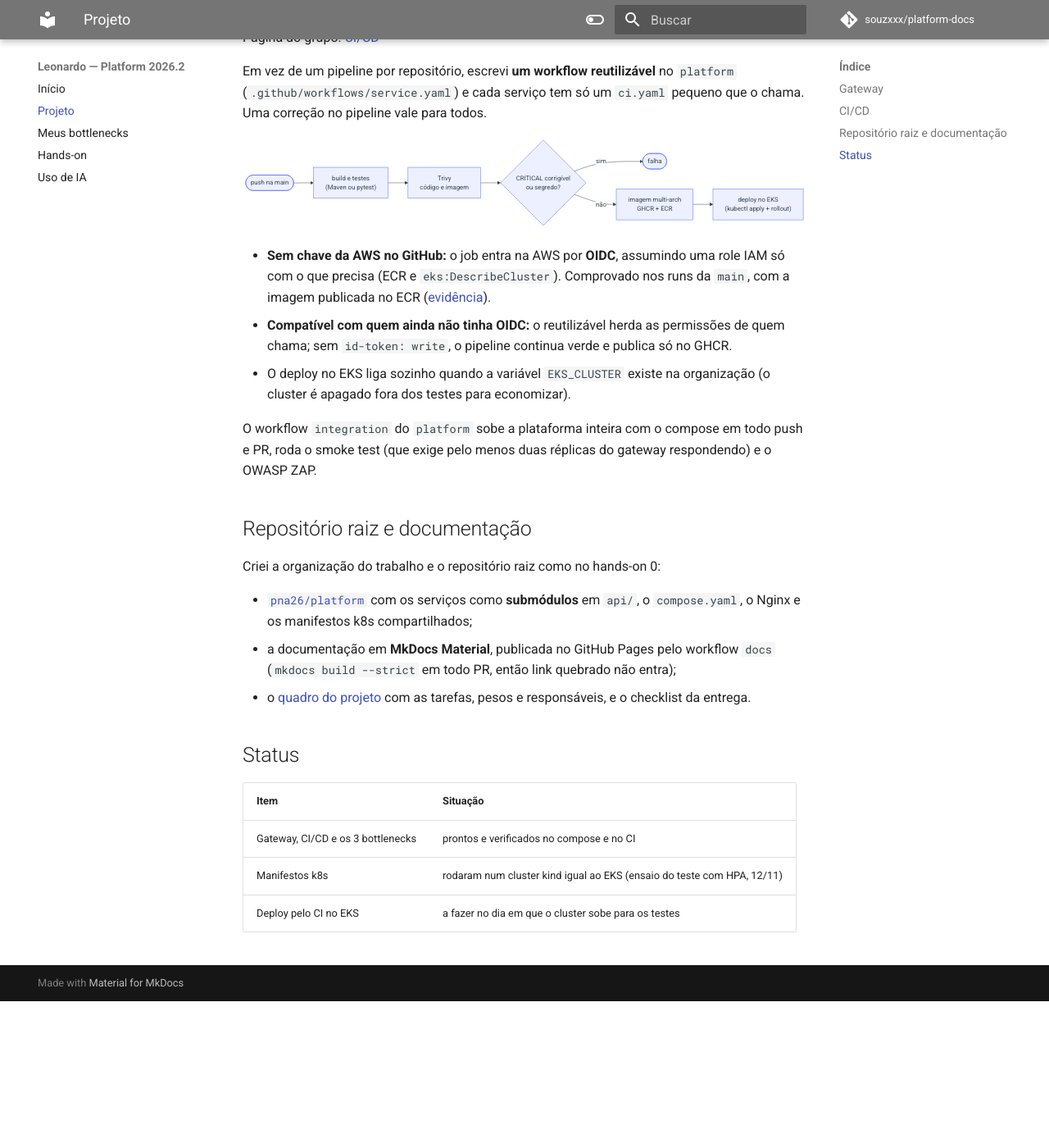
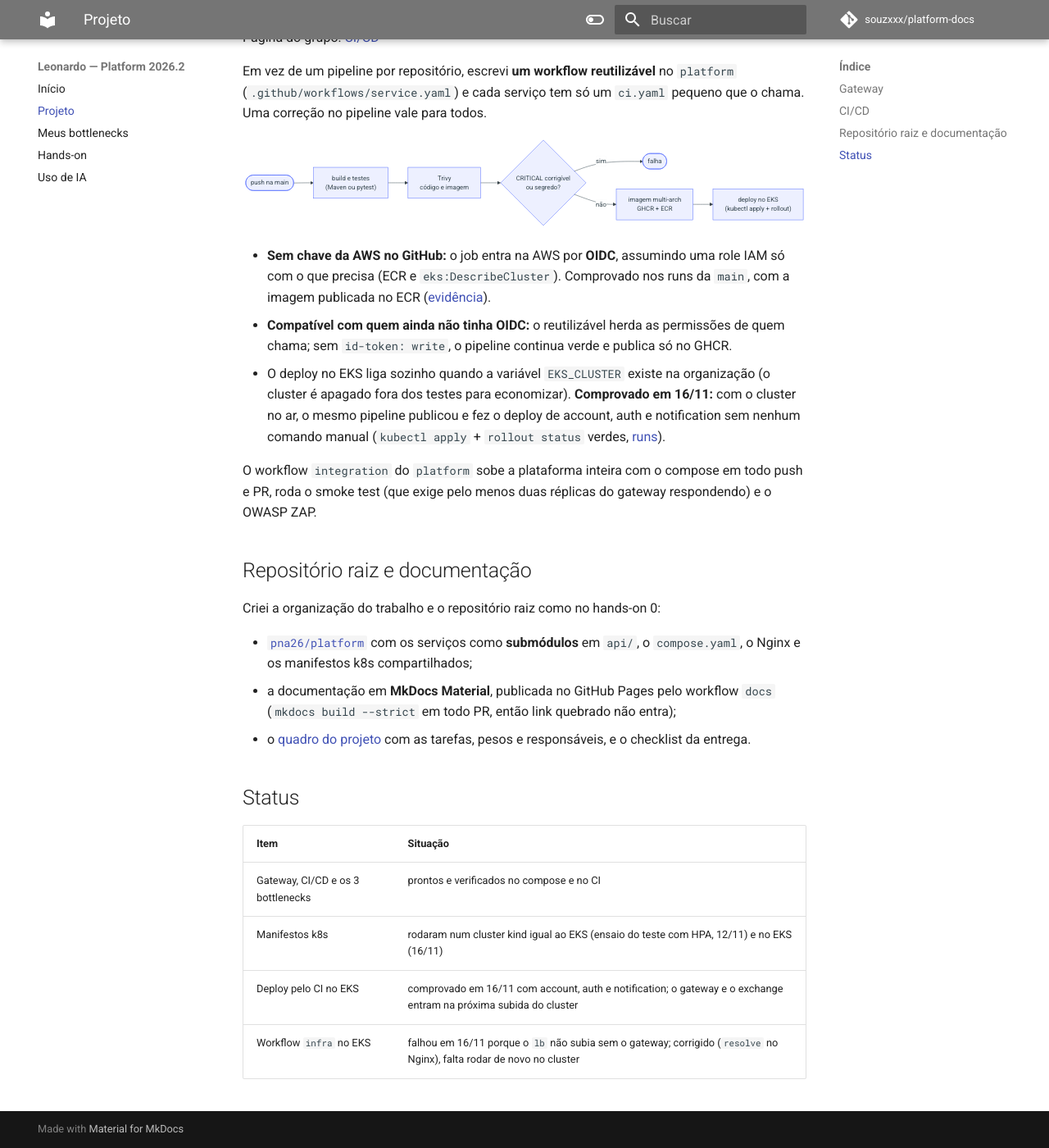
Before and after one commit to souzxxx/platform-docs, an MkDocs documentation site: the page built from docs/projeto.md, in a window 1280 px wide and 1400 px high, scrolled down 1439 px. Shown: the whole window at 82% size. Built offline with MkDocs 1.6.1 and Material for MkDocs 9.7.7, drawn with Linux system fonts in a browser that asks for light colours; comment, search, counter and statistics services are not loaded; before the commit the page ends 2660 px from its top, so only the background shows below that.

Commit message:
Projeto e bottlenecks: deploy no EKS de 16/11 e o lb sem depender do gateway

```diff
--- a/docs/projeto.md
+++ b/docs/projeto.md
@@ -73,7 +73,10 @@ flowchart LR
 - **Compatível com quem ainda não tinha OIDC:** o reutilizável herda as permissões de quem chama; sem
   `id-token: write`, o pipeline continua verde e publica só no GHCR.
 - O deploy no EKS liga sozinho quando a variável `EKS_CLUSTER` existe na organização (o cluster é
-  apagado fora dos testes para economizar).
+  apagado fora dos testes para economizar). **Comprovado em 16/11:** com o cluster no ar, o mesmo
+  pipeline publicou e fez o deploy de account, auth e notification sem nenhum comando manual
+  (`kubectl apply` + `rollout status` verdes,
+  [runs](https://pna26.github.io/platform/devops/ci-cd/#evidencia){target="_blank"}).
 
 O workflow `integration` do `platform` sobe a plataforma inteira com o compose em todo push e PR,
 roda o smoke test (que exige pelo menos duas réplicas do gateway respondendo) e o OWASP ZAP.
@@ -94,5 +97,6 @@ Criei a organização do trabalho e o repositório raiz como no hands-on 0:
 | Item | Situação |
 |---|---|
 | Gateway, CI/CD e os 3 bottlenecks | prontos e verificados no compose e no CI |
-| Manifestos k8s | rodaram num cluster kind igual ao EKS (ensaio do teste com HPA, 12/11) |
-| Deploy pelo CI no EKS | a fazer no dia em que o cluster sobe para os testes |
+| Manifestos k8s | rodaram num cluster kind igual ao EKS (ensaio do teste com HPA, 12/11) e no EKS (16/11) |
+| Deploy pelo CI no EKS | comprovado em 16/11 com account, auth e notification; o gateway e o exchange entram na próxima subida do cluster |
+| Workflow `infra` no EKS | falhou em 16/11 porque o `lb` não subia sem o gateway; corrigido (`resolve` no Nginx), falta rodar de novo no cluster |
```
Also changed, not shown: docs/bottlenecks.md (+5 -0 lines).
